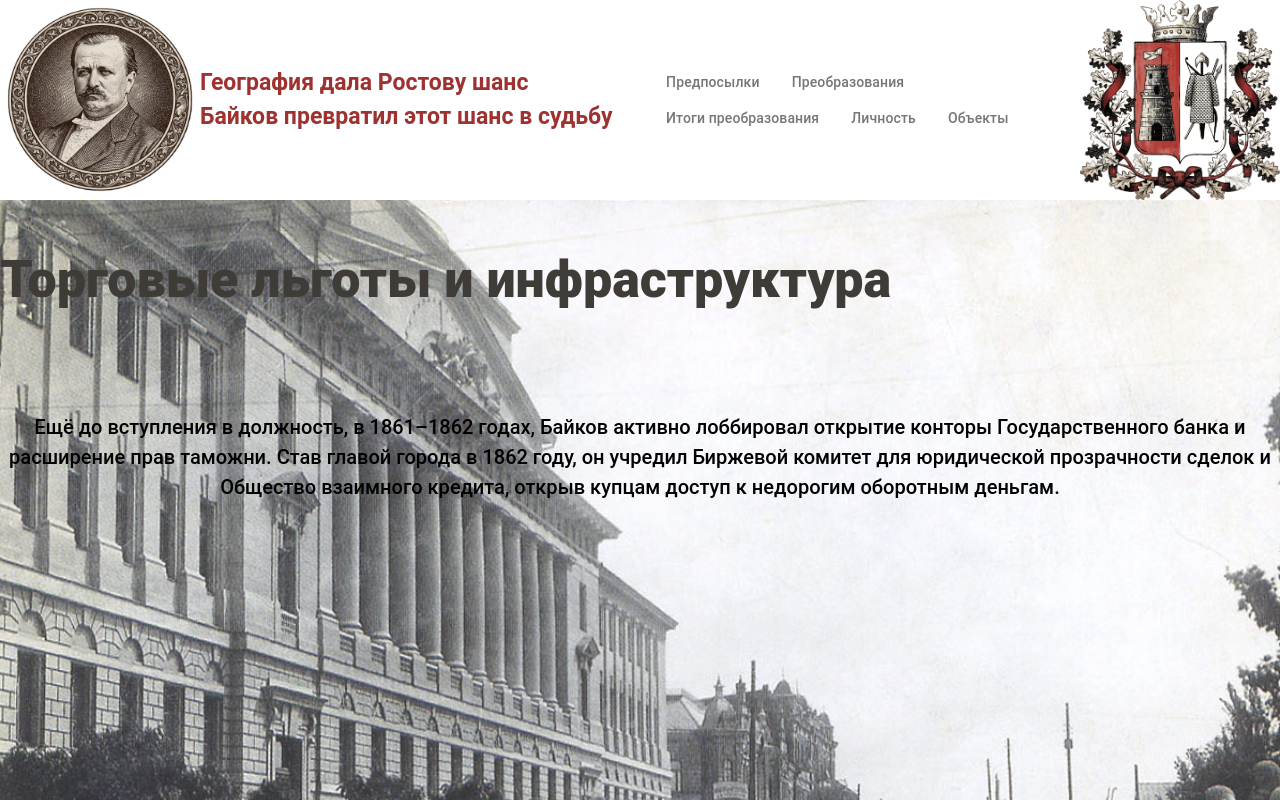
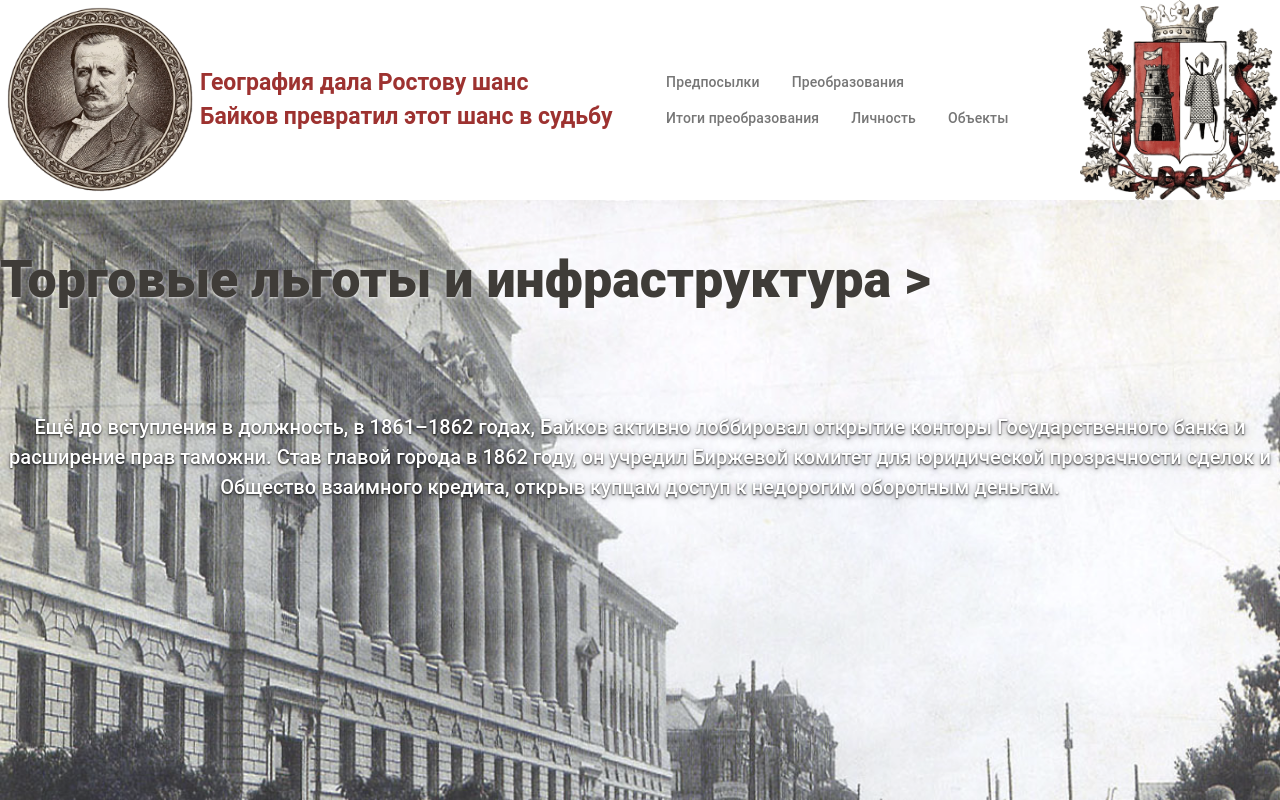
Before and after one commit to new-web-apps/baikov, a Vue app: page /tansformations in a window 1280 px wide. Built offline with nearby package versions, Linux system fonts and the light colour scheme; a small style sheet from the web is missing.

Commit message:
page transformafion

```diff
--- a/src/App.vue
+++ b/src/App.vue
@@ -61,6 +61,13 @@ const mainWidth = 1280;
     /* Плотная тень для четкости краев */
     0px 2px 8px rgba(255, 255, 255, 0.3);
   /* Мягкое размытие для объема */
+}
+
+.shadow-for-white-text {
+  text-shadow:
+    0px 1px 2px rgba(0, 0, 0, 0.8),
+    /* Мягкая объемная тень для отделения от фона */
+    0px 2px 6px rgba(0, 0, 0, 0.4);
 }
 
 
--- a/src/pages/transformations.vue
+++ b/src/pages/transformations.vue
@@ -10,31 +10,31 @@ const sceneRef = ref<HTMLElement | null>(null)
 const cycleItems = ref([
   {
     id: 1,
-    title: 'Торговые льготы и инфраструктура',
+    title: 'Торговые льготы и инфраструктура >',
     desc: 'Ещё до вступления в должность, в 1861–1862 годах, Байков активно лоббировал открытие конторы Государственного банка и расширение прав таможни. Став главой города в 1862 году, он учредил Биржевой комитет для юридической прозрачности сделок и Общество взаимного кредита, открыв купцам доступ к недорогим оборотным деньгам.',
     pictures: ['images/transformations/1.jpg', 'images/transformations/1_.jpeg']
   },
   {
     id: 2,
-    title: 'Рост купеческих оборотов',
+    title: 'Рост купеческих оборотов >',
     desc: 'Получив надёжные финансовые институты и гарантии, на Дон потянулись крупные инвесторы. Снятие административных барьеров привело к лавинообразному росту объёмов внутренней и экспортной торговли.',
     pictures: ['images/transformations/2.jpg', 'images/transformations/2_.png']
   },
   {
     id: 3,
-    title: 'Огромные налоговые поступления в казну',
+    title: 'Огромные налоговые поступления в казну  >',
     desc: 'Рост оборотов позволил Байкову наполнить пустой и закредитованный budget города. Главной победой стало лоббирование компенсации за отменённый 10%-й сбор с отпускных пошлин, что только за 1864–1869 годы принесло казне колоссальные 76 654 рубля. Дополнительными доходными статьями стали упорядоченные сборы с обновлённой речной пристани, антрацитных складов и аренды городских площадей.',
     pictures: ['images/transformations/3.png', 'images/transformations/3_.webp']
   },
   {
     id: 4,
-    title: 'Инвестиции в медицину, фонари и образование',
+    title: 'Инвестиции в медицину, фонари и образование  >',
     desc: 'Полученный от торговли капитал Байков незамедлительно инвестировал в безопасность и социальную сферу. В 1864 году на улицах зажглись первые 600 фотогеновых фонарей, защитившие имущество торговцев от грабежей, в 1865 году заработал первый паровой водопровод протяжённостью 5 километров, а в 1869 году открылась женская прогиманзия. Вернувшись на пост в свой второй период правления, он дополнил городскую сеть Санитарной службой (1874), телефонной связью (1886), конно-железной дорогой (1887) и Публичной библиотекой (1886).',
     pictures: ['images/transformations/4_.webp', 'images/transformations/4__.jpg']
   },
   {
     id: 5,
-    title: 'Дальнейшее снижение издержек бизнеса',
+    title: 'Дальнейшее снижение издержек бизнеса  >',
     desc: 'В результате Ростов получил решающее конкурентное преимущество перед соседними Таганрогом и Азовом. Освещённые улицы минимизировали убытки от ночных краж на складах, водопровод и санитарный контроль застраховали город от закрытия порта на карантин во время южных эпидемий, а новые учебные заведения воспитали квалифицированные кадры — грамотных счетоводов, приказчиков и инженеров.',
     pictures: ['images/transformations/5.jpg', 'images/transformations/5_.jpg']
   },
@@ -73,7 +73,7 @@ onMounted(() => {
     tl.to(`.title-node-${index - 1}`, {
       // xPercent: -85,              // Уносим к левому краю экрана
       // yPercent: 140,             // Поднимаем наверх из центральной зоны
-      y: (index - 1) * 60,        // Накапливаем вертикальный список друг под другом
+      y: 300 + (index - 1) * 60,        // Накапливаем вертикальный список друг под другом
       scale: 0.4,                 // Уменьшаем шрифт для аккуратного оглавления
       // opacity: 0.6,               // Прошлые пункты списка делаем чуть приглушенными
       textAlign: 'left',
@@ -123,7 +123,7 @@ onUnmounted(() => {
         <!-- ЦЕНТРАЛЬНАЯ СЦЕНА ЗАГОЛОВКОВ (Изначально стоят крупно строго по центру) -->
         <div class="center-title-stage">
           <h2 v-for="(item, index) in cycleItems" :key="'title-' + item.id"
-            :class="['text-h2 font-weight-black text-blackText text-shadow main-title-block', `title-node-${index}`]"
+            :class="['text-h2 font-weight-black text-blackText shadow main-title-block', `title-node-${index}`]"
             :style="{ opacity: index === 0 ? 1 : 0 }">
             {{ item.title }}
           </h2>
@@ -132,9 +132,9 @@ onUnmounted(() => {
         <!-- ЦЕНТРАЛЬНАЯ СЦЕНА ОПИСАНИЙ (Просто чистый крупный текст под заголовком, без плашек) -->
         <div class="center-desc-stage mt-8">
           <div v-for="(item, index) in cycleItems" :key="'desc-' + item.id"
-            :class="['pure-center-desc', `desc-node-${index}`, 'text-shadow']"
+            :class="['pure-center-desc', `desc-node-${index}`, 'shadow-for-white-text']"
             :style="{ opacity: index === 0 ? 1 : 0 }">
-            <p class="text-h5 text-black font-weight-medium leading-relaxed text-center">{{ item.desc }}</p>
+            <p class="text-h5 text-white font-weight-medium leading-relaxed text-center">{{ item.desc }}</p>
           </div>
         </div>
 
```
